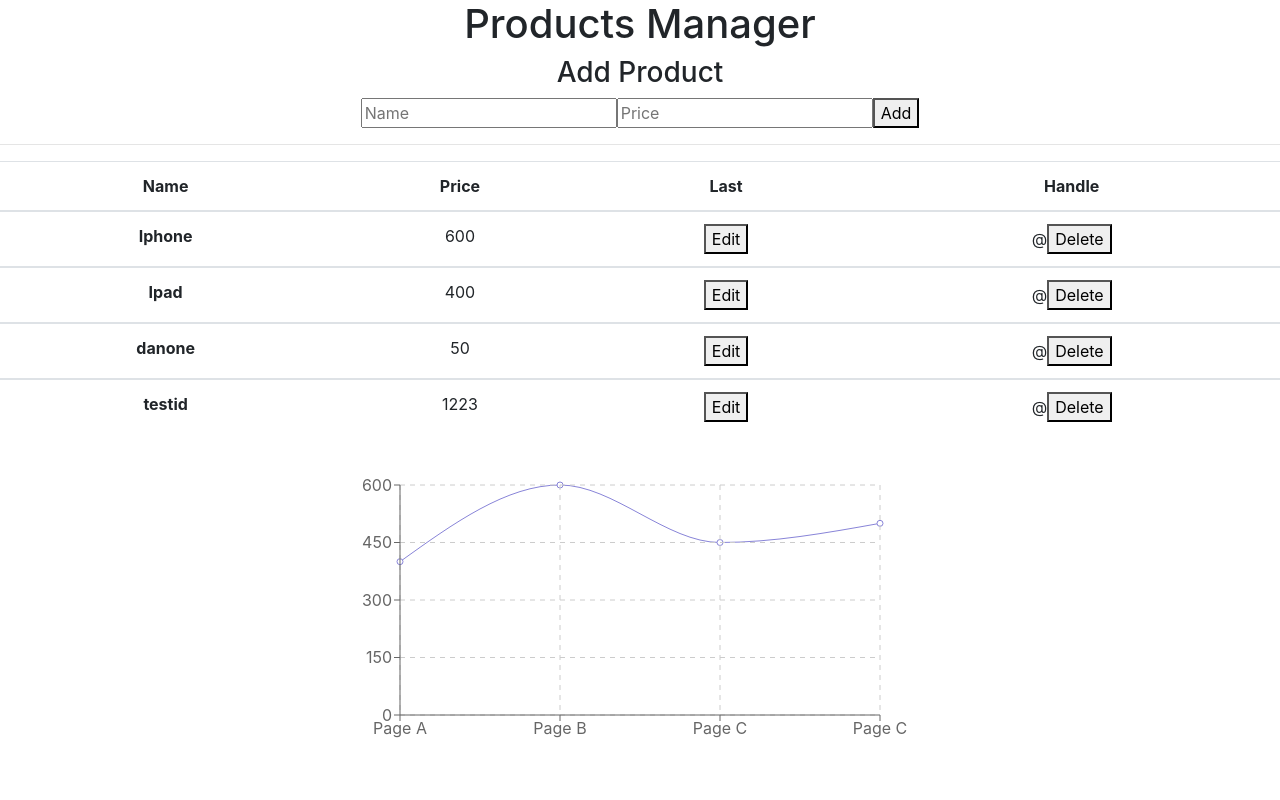
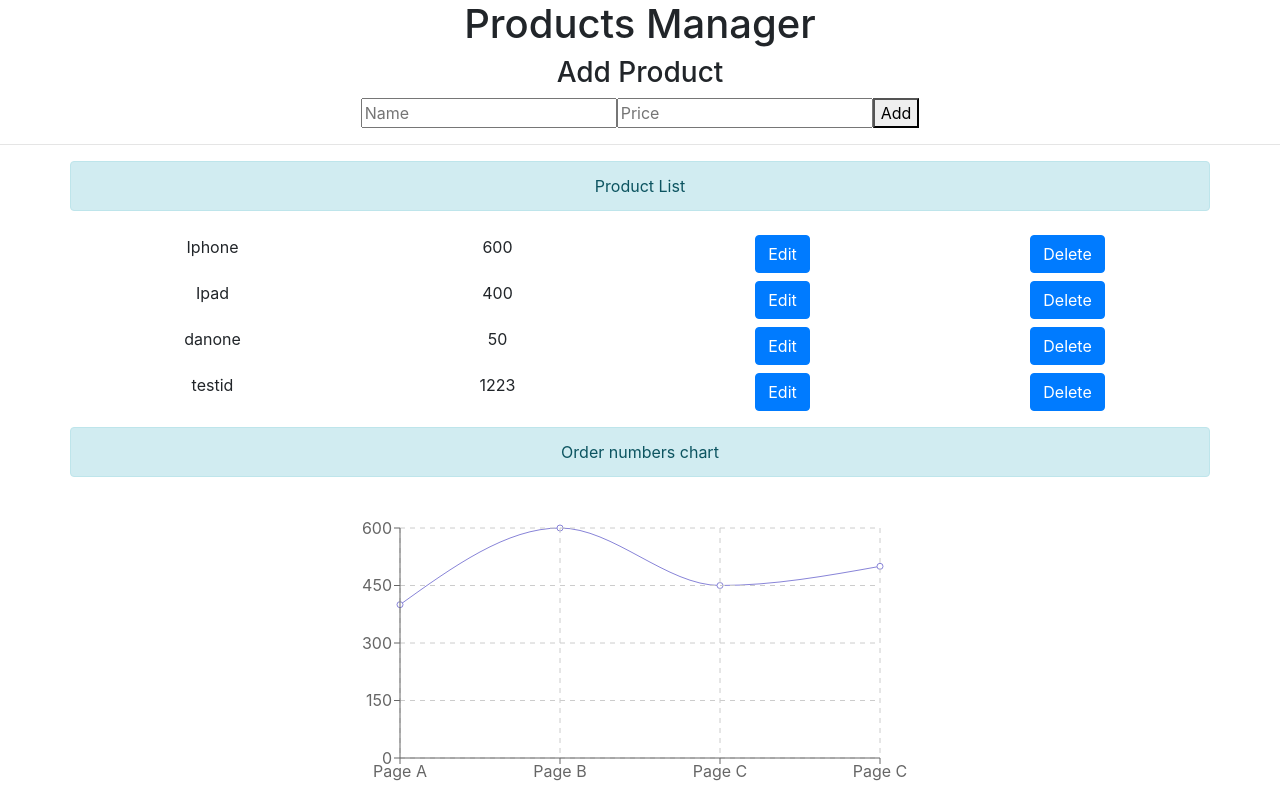
Before and after one commit to TiagoUmemura/reactjs-customer-registration, a React (Create React App) app: page / in a window 1280 px wide. Built offline with nearby package versions, Linux system fonts and the light colour scheme; data requests are answered from the project's data file.

Commit message:
Fix grid css

```diff
--- a/src/App.css
+++ b/src/App.css
@@ -26,6 +26,15 @@
   color: #61dafb;
 }
 
+.wrapper {
+  margin-right: auto; /* 1 */
+  margin-left:  auto; /* 1 */
+  display: flex;
+
+  padding-right: 10px; /* 3 */
+  padding-left:  10px; /* 3 */
+}
+
 @keyframes App-logo-spin {
   from {
     transform: rotate(0deg);
--- a/src/App.js
+++ b/src/App.js
@@ -103,15 +103,11 @@ class App extends Component {
         <AddProduct
           onAdd = {this.onAdd}
         />
-        <table class="table">
-          <thead>
-          <tr>
-            <th scope="col">Name</th>
-            <th scope="col">Price</th>
-            <th scope="col">Last</th>
-            <th scope="col">Handle</th>
-          </tr>
-          </thead>
+        <div className="container">
+          <div className="row">
+            <div className="col-sm alert alert-info">Product List</div>
+          </div>
+
           {
             this.state.products.map(product => {
               return(
@@ -126,8 +122,13 @@ class App extends Component {
               );
             })
           }
-        </table>
+        </div>
 
+        <div className="container">
+          <div className="row mt-3">
+            <div className="col-sm alert alert-info">Order numbers chart</div>
+          </div>
+        </div>
         <LineChart width={600} height={300} data={data} margin={{ top: 35, right: 60, bottom: 5, left: 0 }}>
           <Line type="monotone" dataKey="uv" stroke="#8884d8" />
           <CartesianGrid stroke="#ccc" strokeDasharray="5 5" />
--- a/src/ProductItem.js
+++ b/src/ProductItem.js
@@ -36,28 +36,40 @@ class ProductItem extends Component {
     const { name, price } = this.props;
 
     return (
-      <tbody>
+          // verify if is on edit mode or normal mode
+        <div className="row mt-2">
           {
-          //verify if is on edit mode or normal mode
             this.state.isEdit
                 ? (
-
-              <form onSubmit={this.onEditSubmit}>
-                <input placeholder="Name" ref={nameInput => this.nameInput = nameInput} defaultValue={name}/>
-                <input placeholder="Price" ref={priceInput => this.priceInput = priceInput} defaultValue={price}/>
-                <button>Save</button>
+                    <form onSubmit={this.onEditSubmit} className="wrapper">
+                      <div className="col-auto">
+                        <input placeholder="Name"
+                        ref={nameInput => this.nameInput = nameInput}
+                        defaultValue={name} className="form-control"/>
+                      </div>
+                      <div className="col-auto">
+                        <input placeholder="Price"
+                        ref={priceInput => this.priceInput = priceInput}
+                        defaultValue={price} className="form-control"/>
+                      </div>
+                      <button className="btn btn-primary">Save</button>
                     </form>
 
                 ) : (
-              <tr>
-                <th scope="row">{name}</th>
-                <td>{price}</td>
-                <td><button onClick={this.onEdit}>Edit</button></td>
-                <td>@<button onClick={this.onDelete}>Delete</button></td>
-              </tr>
+                    <>
+                      <div className="col-sm">{name}</div>
+                      <div className="col-sm">{price}</div>
+                      <div className="col-sm">
+                        <button className="btn btn-primary" onClick={this.onEdit}>Edit</button>
+                      </div>
+                      <div className="col-sm">
+                        <button className="btn btn-primary" onClick={this.onDelete}>Delete</button>
+                      </div>
+                    </>
                 )
           }
-      </tbody>
+        </div>
+
     );
   }
 }
```
Lines whose indentation alone changed are shown as unchanged.
